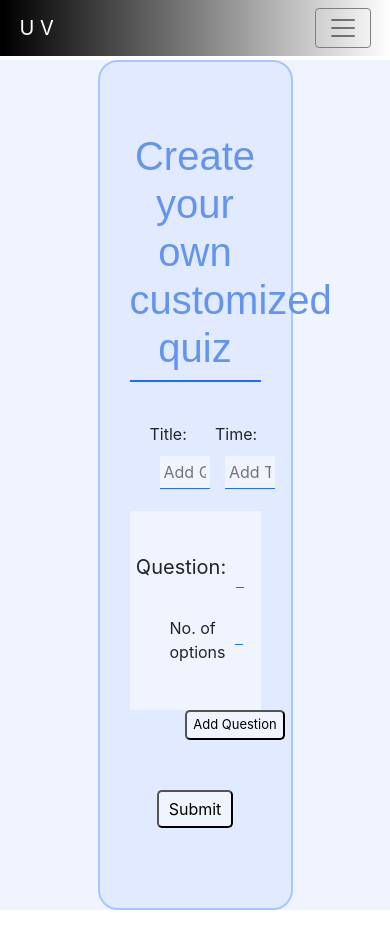
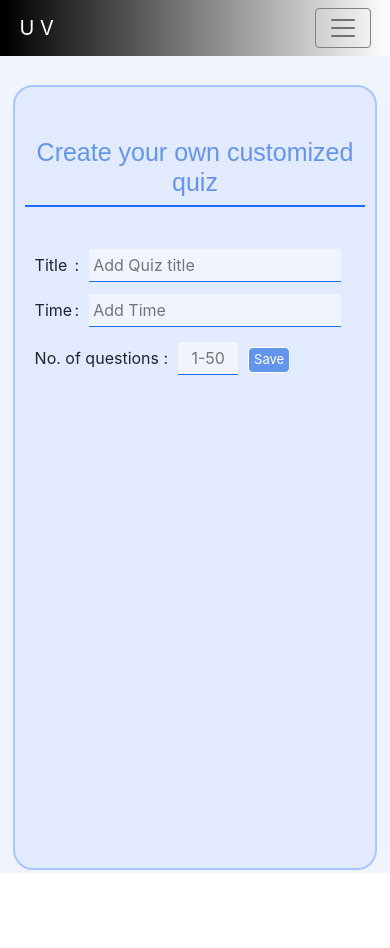
Before and after one commit to upendra2001/Educational-website-NightLight, a React (Create React App) app: page /quizmaker in a window 390 px wide. Shown: the top 948 px of the page. Built offline with nearby package versions, Linux system fonts and the light colour scheme; a web font is replaced by a local one.

Commit message:
Completed Quiz submission page

```diff
--- a/src/components/quizzes/Option.js
+++ b/src/components/quizzes/Option.js
@@ -3,15 +3,19 @@ import React from 'react'
 export default function Option(props) {
     const {
         optionNum,
-        setQuestionObj,
-        questionObj
+        opt,
+        setOpt ,
+        optionArray
     } = props;
     return (
         <div className="quizmaker-options">
             <span>{optionNum}.</span>
             <input type="text " placeholder="option" onChange={(e)=>{
-                setQuestionObj({options: [e.target.value]})
-                console.log("questionObj: ", questionObj)
+                optionArray[optionNum-1]={
+                    opId: optionNum,
+                    value: e.target.value
+                };
+                setOpt(optionArray)
             }} />
         </div>
     )
--- a/src/components/quizzes/Question.js
+++ b/src/components/quizzes/Question.js
@@ -1,46 +1,61 @@
-import React, { useState } from 'react'
+import React, { useEffect, useState } from 'react'
 import Option from './Option'
 
 export default function Question(props) {
     const {
         questions,
-        setQuestions
+        setQuestions,
+        questionObj,
+        setQuestionObj,
+        isAdd,
+        isSubmit
     } = props
-    const [questionObj, setQuestionObj] = useState({
-        qId:1,
-        question: "",
-        options:[]
-    })
+
     const [options, setOptions] = useState(0);
-
+    const [numberOfOptions, setNumberOfOptions] = useState(0)
+    const [opt, setOpt] = useState([])
+    const [saveOptionsClicked, setSaveOptionsClicked] = useState(false)
 
     return (
         <div className="quizmaker-question-format">
             <div className="quizmaker-question">
                 <label htmlFor="">Question: </label>
-                <input type="text" placeholder="Question . . ." onChange={(e)=>{
-                    setQuestionObj({...questionObj, question: e.target.value} )
+                <input type="text" placeholder="Question . . ."
+                onChange={(e) => {
+                    setQuestionObj({ ...questionObj, question: e.target.value })
                     console.log("questionObj: ", questionObj)
                 }} />
             </div>
             <div className="quizmaker-no-of-options">
                 <label htmlFor="">No. of options</label>
-                <input type="number" placeholder="1 - 5"
-                    onChange={(e) => {
-                        // if(e.target.value<6)
-                        setOptions(parseInt(e.target.value));
-                    }}
-                />
+                :<input type="number" placeholder="1 - 5" onChange={(e)=>{
+                    setNumberOfOptions(parseInt(e.target.value))
+                    setSaveOptionsClicked(false)
+                    }}/>
+                <button onClick={(e) => {
+                        e.preventDefault();
+                        setOptions(numberOfOptions);
+                        setSaveOptionsClicked(true)
+                    }} >
+                    {
+                        saveOptionsClicked&&options<6? "Saved":"Save"
+                    }
+                </button>
                 {
-                    (options > 5) ? <p className="quizmaker-option-err"><i className="fas fa-exclamation-triangle" /> Enter value less than equal to 5</p> : null
+                    (options > 5) ? <p className="quizmaker-option-err"><i className="fas fa-exclamation-triangle" /> Options can only be 1 to 5 in number</p> : null
                 }
             </div>
             {
                 (options <= 5) ?
                     [...Array(options),].map((ele, idx) => {
-                        return <Option key={idx + 1} optionNum={idx + 1} setQuestionObj={setQuestionObj} questionObj={questionObj} />
+                        const optionArray= [...opt];
+                        return (<Option key={idx + 1} optionNum={idx + 1} opt={opt} setOpt={setOpt} optionArray={optionArray}/>)
                     }) : null
             }
+            {/* {
+                isAdd?
+                setQuestionObj({...questionObj, options: opt}): null
+            } */}
         </div>
     )
 }
--- a/src/components/quizzes/QuizMaker.js
+++ b/src/components/quizzes/QuizMaker.js
@@ -1,12 +1,22 @@
-import React, { useState } from 'react'
+import React, { useEffect, useState } from 'react'
 import Question from './Question'
 import '../../css/quizzes/quizMaker.css'
 
 export default function QuizMaker() {
     const [questions, setQuestions] = useState([])
+    const [questionObj, setQuestionObj] = useState({
+        question: "",
+        options: []
+    })
+    const [isAdd, setIsAdd] = useState(false)
+    const [isSubmit, setIsSubmit] = useState(false)
+    const [showLoading, setShowLoading] = useState(false)
+    const [numberOfQuestions, setNumberOfQuestions] = useState(0)
+    const [quesArray, setquesArray] = useState([])
+    const [que, setQue] = useState(0)
+    const [saveQuestionsClicked, setSaveQuestionsClicked] = useState(false)
 
 
-    const [numberOfQuestions, setNumberOfQuestions] = useState(1)
     return (
         <div className="quizmaker-container">
             <div className="quizmaker-main-container">
@@ -15,18 +25,45 @@ export default function QuizMaker() {
                 </div>
                 <div className="quizmaker-title-time">
                     <div className="quizmaker-title">
-                        <label htmlFor="">Title: </label>
-                        <input type="text" placeholder="Add Quiz title" />
+                        <label htmlFor="">Title </label>
+                        :<input type="text" placeholder="Add Quiz title" />
                     </div>
                     <div className="quizmaker-time">
-                        <label htmlFor="">Time: </label>
-                        <input type="text" placeholder="Add Time" />
+                        <label htmlFor="">Time </label>
+                        :<input type="text" placeholder="Add Time" />
                     </div>
                 </div>
-                <Question questions={questions} />
-                <button className="quizmaker-add-question" >Add Question</button>
+                <div className="quizmaker-no-of-questions">
+                <label htmlFor="">No. of questions :</label>
+                <input type="text" placeholder="1-50" onChange={(e)=>{
+                    setNumberOfQuestions(parseInt(e.target.value))
+                    setSaveQuestionsClicked(false)
+                    }}/>
+                <button onClick={(e) => {
+                        e.preventDefault();
+                        setQue(numberOfQuestions);
+                        setSaveQuestionsClicked(true)
+                    }} >
+                    {
+                        saveQuestionsClicked? "Saved":"Save"
+                    }
+                </button>
+                {
+                    (que > 50) ? <p className="quizmaker-question-err"><i className="fas fa-exclamation-triangle" /> Enter value less than equal to 50</p> : null
+                }
+                </div>
 
-            <button className="quizmaker-submit">Submit</button>
+                {
+                (que <= 50) ?
+                    [...Array(que),].map((ele, idx) => {
+                        const questionArray= [...quesArray];
+                        return (<Question key={idx + 1} isSubmit={isSubmit} isAdd={isAdd} setQuestionObj={setQuestionObj} questionObj={questionObj} questions={questions} setQuestions={setQuestions} questionNum={idx + 1} que={que} setQue={setQue} questionArray={questionArray}/>)
+                    }) : null
+                }
+                 {/* <Question key={idx + 1} questionNum={idx + 1} que={que} setQue={setQue} questionArray={questionArray}/> */}
+                {
+                    que>0?<button className="quizmaker-submit">Submit</button> :null
+                }
             </div>
         </div>
     )
--- a/src/css/header/header.css
+++ b/src/css/header/header.css
@@ -3,7 +3,7 @@
 .header-main
 {
     background-color: #f8f9fa;
-    margin-bottom: 60px;
+    margin-bottom: 55px;
 }
 
 .navbar {
--- a/src/css/quizzes/quizMaker.css
+++ b/src/css/quizzes/quizMaker.css
@@ -1,10 +1,12 @@
 .quizmaker-container{
     background-color: #f0f4ff;
+    margin: 55px auto;
+    padding: 30px;
 }
 
 .quizmaker-main-container{
     max-width:50%;
-    margin: 60px auto;
+    margin: 0 auto;
     padding: 30px;
     background-color: #e2eaff;
     min-height: 93vh;
@@ -23,13 +25,13 @@
     flex:1;
 }
 .quizmaker-title input{
-    width:77%;
+    width:74%;
 }
 .quizmaker-time{
     flex:1;
 }
 .quizmaker-time input{
-    width:77%;
+    width:74%;
 }
 .quizmaker-title-time{
     display: flex;
@@ -70,6 +72,8 @@ input:focus{
 .quizmaker-question-format{
     background-color: #f0f4ff;
     padding:20px;
+    margin: 20px 0;
+    border-radius: 10px;
 }
 .quizmaker-question-format input{
     background-color: #f0f4ff;
@@ -87,11 +91,10 @@ input:focus{
     text-align: center;
 }
 
-.quizmaker-no-of-options label {
+.quizmaker-no-of-options label{
+    margin: 2px 0;
     padding: 4px 0;
-    margin: 2px 0;
 }
-
 /* -------------CODE TO REMOVE DROPDOWN FROM NUMBER ATTRIBUTE---------------------------  */
 input::-webkit-outer-spin-button,
 input::-webkit-inner-spin-button {
@@ -115,12 +118,9 @@ input::-webkit-inner-spin-button {
 .quizmaker-option-err{
     color: red;
     font-size: 13px;
+    margin: 9px 0;
 }
 .quizmaker-add-question{
-    /* display: flex; */
-    /* align-items:flex-end; */
-    /* justify-content: right; */
-    /* float:right; */
     cursor:pointer;
     /* margin:0 70%; */
     border-radius: 5px;
@@ -136,5 +136,112 @@ input::-webkit-inner-spin-button {
     background-color: #f0f4ff;
     margin: 80px auto 50px auto;
     padding: 5px 10px;
+    border: 1px solid #1e6dff;
+    color: #1e6dff;
     cursor: pointer;
 }
+.quizmaker-submit:hover{
+    background-color: #9da5ff;
+    color: white;
+}
+.quizmaker-submit:focus{
+    background-color: #6370fc;
+    color: white;
+}
+.quizmaker-no-of-questions{
+    margin:20px;
+}
+.quizmaker-no-of-questions input{
+    width: 9%;
+    text-align: center;
+}
+
+.quizmaker-no-of-options button{
+    border-radius: 5px;
+    background-color: #6495ed;
+    color: white;
+    border: 1px solid white;
+    margin: 5px 10px;
+    padding: 2px 5px;
+    font-size: 13px;
+    cursor: pointer;
+}
+
+.quizmaker-question-err{
+    color:red;
+    font-size: 13px;
+}
+.quizmaker-no-of-questions button{
+    border-radius: 5px;
+    background-color: #6495ed;
+    color: white;
+    border: 1px solid white;
+    margin: 0 10px;
+    padding: 2px 5px;
+    font-size: 13px;
+    cursor: pointer;
+}
+.quizmaker-no-of-questions button:focus{
+    color: green;
+    background-color: #f0f4ff;
+    border: hidden;
+
+}
+@media (max-width:500px){
+    .quizmaker-container{
+        padding: 3px;
+        padding-top: 30px;
+    }
+    .quizmaker-main-container{
+        max-width: 95%;
+        padding: 10px;
+
+    }
+
+    .quizmaker-heading h1{
+        font-size:25px;
+    }
+    .quizmaker-title-time{
+        display: block;
+        margin:10px;
+    }
+    .quizmaker-title-time label{
+        min-width: 40px;
+    }
+    .quizmaker-title{
+        margin-bottom: 7px;
+    }
+    .quizmaker-time{
+        margin-bottom: 7px;
+    }
+    .quizmaker-no-of-questions{
+        margin:10px;
+        margin-right: 0;
+    }
+    .quizmaker-no-of-questions input{
+      margin-right: 0;
+      width:60px;
+    }
+    .quizmaker-no-of-questions button{
+        margin-right: 0px;
+    }
+    .quizmaker-question {
+        display:block;
+    }
+    .quizmaker-question-format{
+        padding:2px 0;
+    }
+    .quizmaker-question-format input[type=text]{
+        margin: 0 ;
+        padding: 0;
+    }
+    .quizmaker-no-of-options input{
+        width: 60px;
+    }
+    .quizmaker-no-of-options{
+        display: block;
+    }
+    .quizmaker-no-of-options button{
+        margin: 5px 0;
+    }
+}
```
